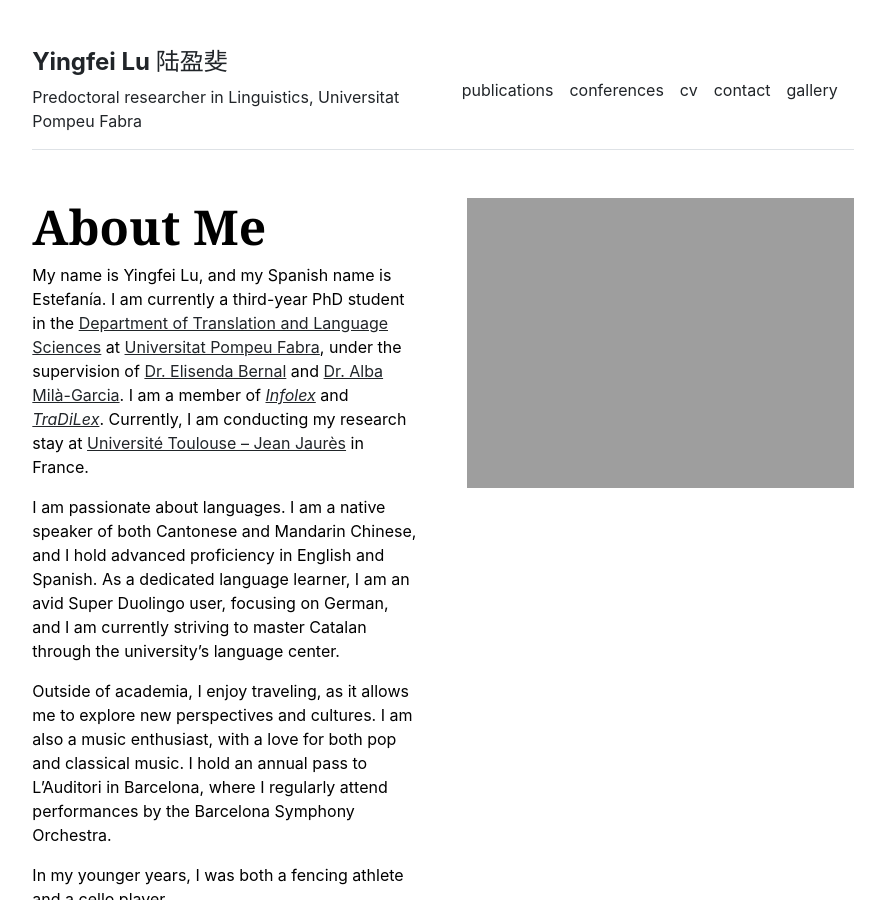
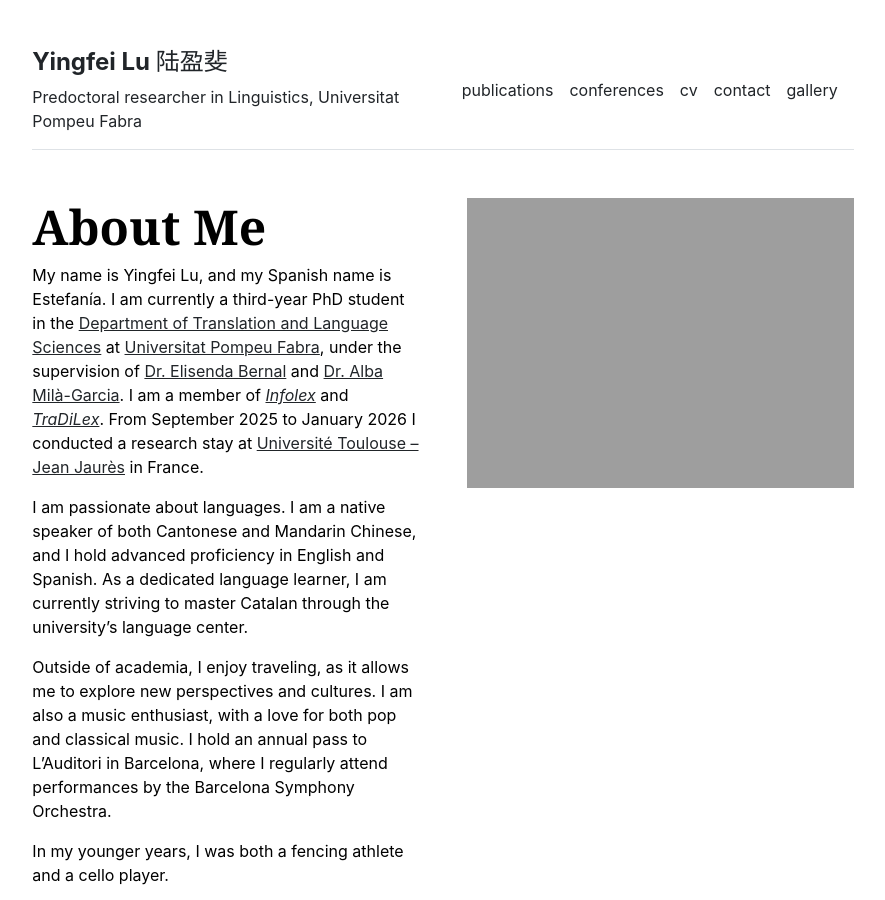
Before and after one commit to YingfeiLu/yingfeilu.github.io, a Jekyll site: the page built from index.md, in a window 1280 px wide and 900 px high. Shown: the whole window, without its empty margins (197-1082 px from the left). Built offline with Jekyll 4.4.1, drawn with Linux system fonts in a browser that asks for light colours; nearby versions of some CDN libraries; some web fonts are replaced; library files that are not in the unit come from our copies.

Commit message:
Small updates to the homepage copy

```diff
--- a/index.md
+++ b/index.md
@@ -3,18 +3,17 @@ layout: home
 title: "Home"
 ---
 
-<p>
-  My name is Yingfei Lu, and my Spanish name is Estefanía. I am currently a third-year PhD student in the
-  <a href="https://www.upf.edu/web/traduccio" target="_blank">Department of Translation and Language Sciences</a>
-  at
-  <a href="https://www.upf.edu/" target="_blank">Universitat Pompeu Fabra</a>, under the supervision of
-  <a href="https://www.upf.edu/web/elisenda-bernal" target="_blank">Dr. Elisenda Bernal</a>
-  and
-  <a href="https://www.upf.edu/web/alba-mila" target="_blank">Dr. Alba Milà-Garcia</a>.
-  I am a member of <i><a href="https://www.upf.edu/web/infolex" target="_blank">Infolex</a></i> and <i><a href="https://www.upf.edu/web/tradilex" target="_blank">TraDiLex</a></i>.
-  Currently, I am conducting my research stay at <a href="https://www.univ-tlse2.fr/)" target="_blank">Université Toulouse – Jean Jaurès</a> in France.
-</p>
-I am passionate about languages. I am a native speaker of both Cantonese and Mandarin Chinese, and I hold advanced proficiency in English and Spanish. As a dedicated language learner, I am an avid Super Duolingo user, focusing on German, and I am currently striving to master Catalan through the university’s language center.
+My name is Yingfei Lu, and my Spanish name is Estefanía. I am currently a third-year PhD student in the
+<a href="https://www.upf.edu/web/traduccio" target="_blank">Department of Translation and Language Sciences</a>
+at
+<a href="https://www.upf.edu/" target="_blank">Universitat Pompeu Fabra</a>, under the supervision of
+<a href="https://www.upf.edu/web/elisenda-bernal" target="_blank">Dr. Elisenda Bernal</a>
+and
+<a href="https://www.upf.edu/web/alba-mila" target="_blank">Dr. Alba Milà-Garcia</a>.
+I am a member of <i><a href="https://www.upf.edu/web/infolex" target="_blank">Infolex</a></i> and <i><a href="https://www.upf.edu/web/tradilex" target="_blank">TraDiLex</a></i>.
+From September 2025 to January 2026 I conducted a research stay at <a href="https://www.univ-tlse2.fr/)" target="_blank">Université Toulouse – Jean Jaurès</a> in France.
+
+I am passionate about languages. I am a native speaker of both Cantonese and Mandarin Chinese, and I hold advanced proficiency in English and Spanish. As a dedicated language learner, I am currently striving to master Catalan through the university’s language center.
 
 Outside of academia, I enjoy traveling, as it allows me to explore new perspectives and cultures. I am also a music enthusiast, with a love for both pop and classical music. I hold an annual pass to L’Auditori in Barcelona, where I regularly attend performances by the Barcelona Symphony Orchestra.
 
```
